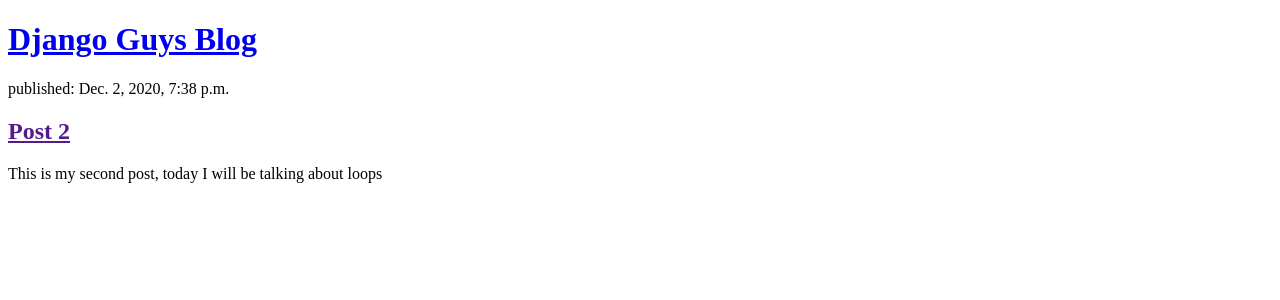
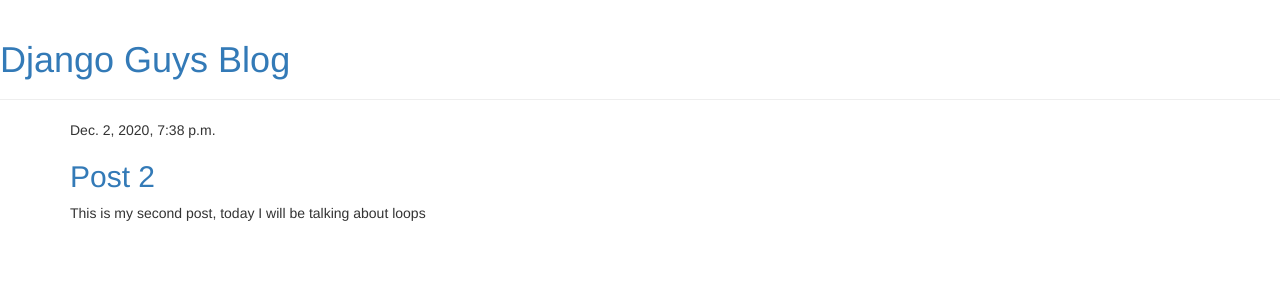
Before and after one commit to szahran1/my-first-blog, a Django app: page / in a window 1280 px wide. Shown: the top 300 px of the page. Run offline with Django 3.2, Linux system fonts and the light colour scheme; data comes from the database, SQL or seed files in the repository; some libraries are stand-ins or nearby versions.

Commit message:
Added view and template for blog posts as well as CSS for site

```diff
--- /dev/null
+++ b/blog/templates/blog/base.html
@@ -0,0 +1,26 @@
+{% load static %}
+<!DOCTYPE html>
+<html lang="en">
+<head>
+    <meta charset="UTF-8">
+    <meta name="viewport" content="width=device-width, initial-scale=1.0">
+    <title>Django Guys Blog</title>
+    <link rel="stylesheet" href="//maxcdn.bootstrapcdn.com/bootstrap/3.2.0/css/bootstrap.min.css">
+    <link rel="stylesheet" href="//maxcdn.bootstrapcdn.com/bootstrap/3.2.0/css/bootstrap-theme.min.css">
+    <link href="//fonts.googleapis.com/css?family=Lobster&subset=latin,latin-ext" rel="stylesheet" type="text/css">
+    <link rel="stylesheet" href="{% static 'css/blog.css' %}">
+</head>
+<body>
+    <div class="page-header">
+        <h1><a href="/">Django Guys Blog</a></h1>
+    </div>
+    <div class="content container">
+        <div class="row">
+            <div class="col-md-8">
+            {% block content %}
+            {% endblock %}
+            </div>
+        </div>
+    </div>
+</body>
+</html>
--- a/blog/templates/blog/post_list.html
+++ b/blog/templates/blog/post_list.html
@@ -1,23 +1,13 @@
-<!DOCTYPE html>
-<html lang="en">
-<head>
-    <meta charset="UTF-8">
-    <meta name="viewport" content="width=device-width, initial-scale=1.0">
-    <title>Django Guys Blog</title>
-</head>
-<body>
-    <div>
-        <h1><a href="/">Django Guys Blog</a></h1>
-    </div>
+{% extends 'blog/base.html' %}
 
-    <div>
-        {% for post in posts %}
-            <div>
-                <p>published: {{ post.published_date }}</p>
-                <h2><a href="">{{ post.title }}</a></h2>
-                <p>{{ post.text|linebreaksbr }}</p>
+{% block content %}
+    {% for post in posts %}
+        <div class="post">
+            <div class="date">
+                {{ post.published_date }}
             </div>
-        {% endfor %}
-    </div>
-</body>
-</html>
+            <h2><a href="{% url 'post_detail' pk=post.pk %}">{{ post.title }}</a></h2>
+            <p>{{ post.text|linebreaksbr }}</p>
+        </div>
+    {% endfor %}
+{% endblock %}
--- a/blog/urls.py
+++ b/blog/urls.py
@@ -3,4 +3,5 @@
 
 urlpatterns = [
     path('', views.post_list, name='post_list'),
+    path('post/<int:pk>/', views.post_detail, name='post_detail'),
 ]
--- a/blog/views.py
+++ b/blog/views.py
@@ -1,4 +1,4 @@
-from django.shortcuts import render
+from django.shortcuts import render, get_object_or_404
 from django.utils import timezone
 from .models import Post
 
@@ -6,3 +6,7 @@
 def post_list(request):
     posts = Post.objects.filter(published_date__lte=timezone.now()).order_by('published_date')
     return render(request, 'blog/post_list.html', {'posts' : posts})
+
+def post_detail(request, pk):
+    post = get_object_or_404(Post, pk=pk)
+    return render(request, 'blog/post_detail.html', {'post' : post})
```
Also changed, not shown: blog/templates/blog/post_detail.html (added, +13 -0 lines).
